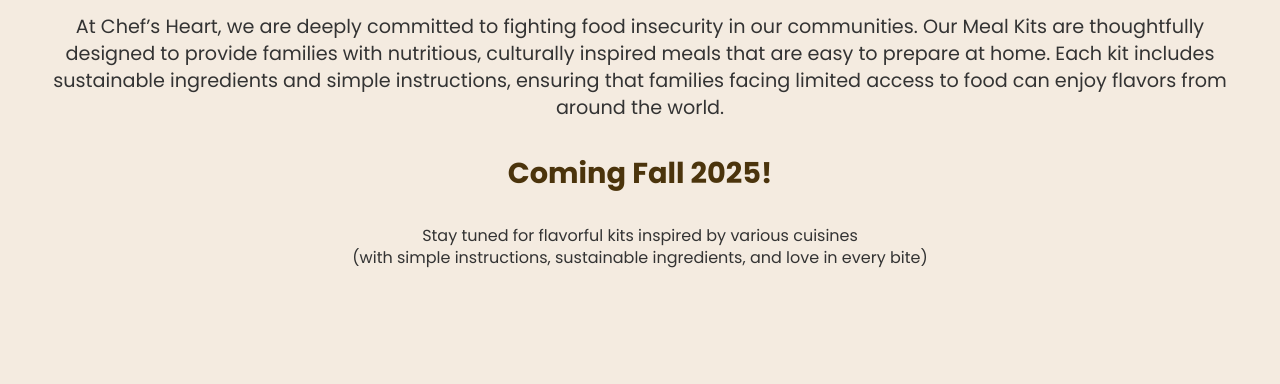
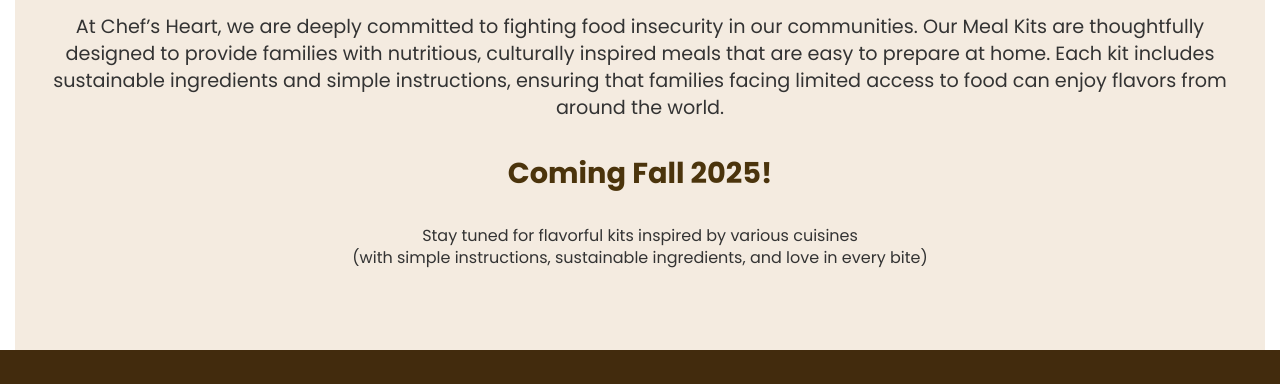
Before and after one commit to chefsheart/chefsheart, a plain HTML site: page meal.html in a window 1280 px wide. Shown: the part 390-774 px from the top of the page. Drawn offline with Linux system fonts and the light colour scheme.

Commit message:
Update style.css

```diff
--- a/style.css
+++ b/style.css
@@ -815,14 +815,14 @@ background: #dfceb4;
     padding: 60px 20px;
     background-color: #f4ebe0;
     text-align: center;
-    height: 80vh;
-    width: 100vw;
-    position: relative;
-    left: 50%;
-    right: 50%;
-    margin-left: -50vw;
-    margin-right: -50vw;
+
+    /* make it span full width */
+    width: 100%;
+    max-width: 100%;
+    margin: 0;
+    box-sizing: border-box;
 }
+
 /* Meal Preview */
 .meal-preview {
     display: flex;
```
